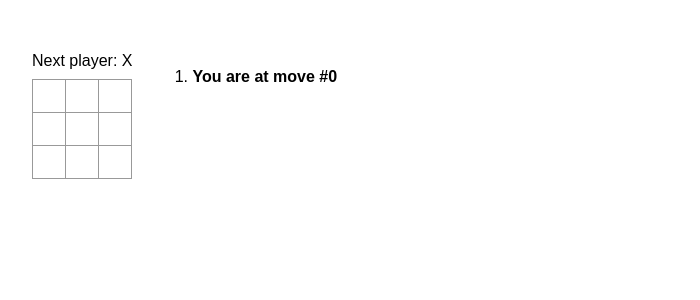
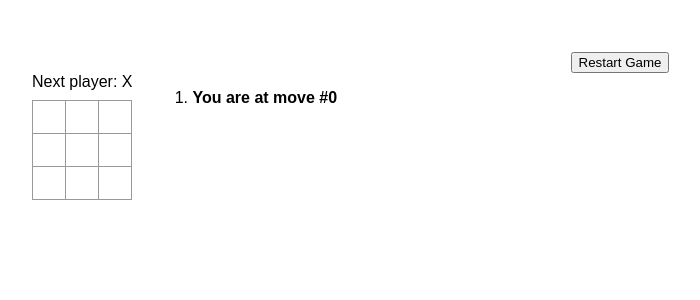
Before and after one commit to korryu3/react-sandbox, a React (Vite) app in the folder tic-tac-toe/: page / in a window 1280 px wide. Shown: the top 300 px of the page, without its empty margins (20-720 px from the left). Built offline with nearby package versions, Linux system fonts and the light colour scheme.

Commit message:
feat: Restart Gameボタンを押したときに、historyとcurrentMoveを初期化する

```diff
--- a/tic-tac-toe/src/components/Game.tsx
+++ b/tic-tac-toe/src/components/Game.tsx
@@ -3,8 +3,10 @@ import { TOTAL_SQUARES } from '../constants';
 import { Board } from './Board';
 
 export function Game() {
-  const [history, setHistory] = useState([Array(TOTAL_SQUARES).fill(null)]);
-  const [currentMove, setCurrentMove] = useState(0);
+  const initialSquares = Array(TOTAL_SQUARES).fill(null);
+  const initialMove = 0;
+  const [history, setHistory] = useState([initialSquares]);
+  const [currentMove, setCurrentMove] = useState(initialMove);
   const xIsNext = currentMove % 2 === 0;
   const currentSquares = history[currentMove];
 
@@ -16,6 +18,11 @@ export function Game() {
 
   function jumpTo(nextMove: number) {
     setCurrentMove(nextMove);
+  }
+
+  function restartGame() {
+    setHistory([initialSquares]);
+    setCurrentMove(initialMove);
   }
 
   const moves = history.map((_, move) => {
@@ -39,13 +46,16 @@ export function Game() {
   });
 
   return (
-    <div className="game">
+    <>
+      <button onClick={restartGame}>Restart Game</button>
+      <div className="game">
       <div className="game-board">
-        <Board xIsNext={xIsNext} squares={currentSquares} onPlay={handlePlay} />
+          <Board xIsNext={xIsNext} squares={currentSquares} onPlay={handlePlay} />
       </div>
       <div className="game-info">
-        <ol>{moves}</ol>
+          <ol>{moves}</ol>
       </div>
-    </div>
+      </div>
+    </>
   );
 }
```
